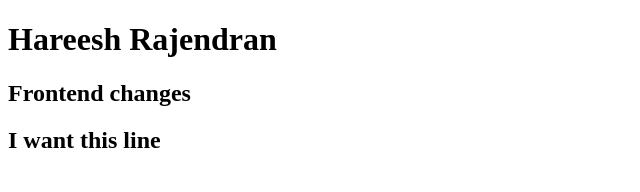
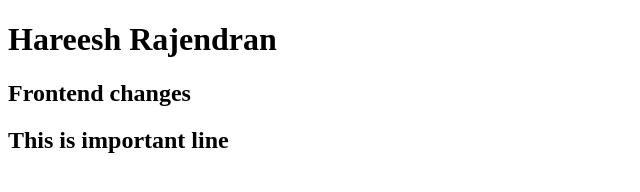
Before and after one commit to rmuniyappan2005-commits/Software_Beta, a plain HTML site: page index.html in a window 1280 px wide. Shown: the whole page, without its empty margins (0-640 px from the left). Drawn offline with Linux system fonts and the light colour scheme.

Commit message:
Update heading text in index.html

```diff
--- a/index.html
+++ b/index.html
@@ -9,6 +9,6 @@
 
     <h1>Hareesh Rajendran</h1>
     <h2>Frontend changes</h2>
-    <h2>I want this line</h2>
+    <h2>This is important line</h2>
 </body>
 </html>
```
